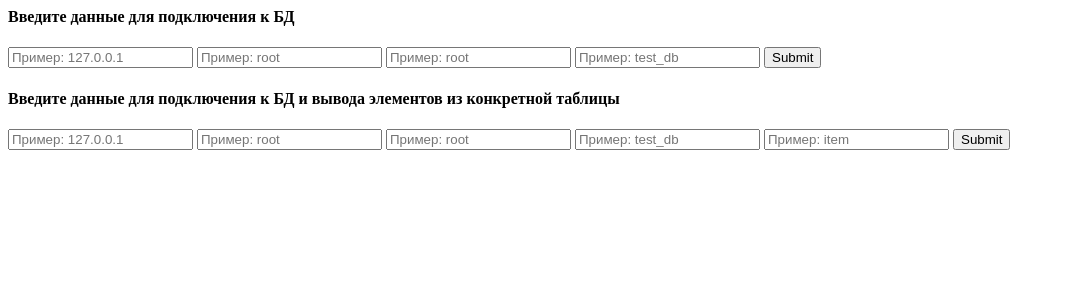
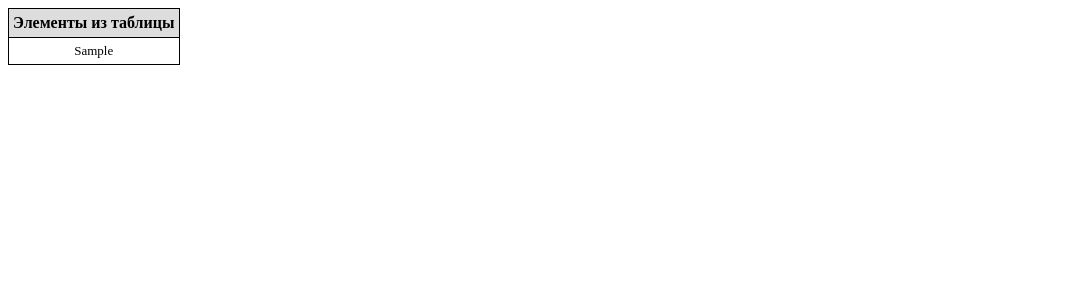
Before and after one commit to mxdzqr/Test, a PHP site: page / in a window 1280 px wide. Shown: the top 300 px of the page, without its empty margins (0-1065 px from the left). Run offline with PHP 8.4, Linux system fonts and the light colour scheme; tables that the repository leaves empty or names only in its code hold one stand-in row (values such as "Sample post").

Commit message:
task 1 completed

```diff
--- /dev/null
+++ b/task1/db_params.php
@@ -0,0 +1,7 @@
+<?
+    return array(
+        "host" => '127.0.0.1',
+        "dbname" => 'test',
+        "user" => 'root',
+        "password" => 'root',
+    );
--- a/task1/index.php
+++ b/task1/index.php
@@ -1,3 +1,36 @@
+<?
+class Db
+{
+    static function getConnection()
+    {
+        $paramsPath = 'db_params.php';
+        $params = include($paramsPath);
+
+        $dsn = "mysql:host={$params['host']};dbname={$params['dbname']}";
+        $db = new PDO($dsn, $params['user'], $params['password']);
+
+        $db->exec("set names utf8");
+
+        return $db;
+    }
+}
+
+class Table
+{
+    public static function getList($tableName)
+    {
+        $db = Db::getConnection();
+
+        $sql = 'SELECT * FROM ' . $tableName;
+        $result= $db->prepare($sql);
+        $result->execute();
+
+        return $result->fetchAll();
+    }
+}
+
+$arResult = Table::getList('item');
+?>
 <style>
     table.minimalistBlack {
         border: 1px solid #000000;
@@ -20,69 +53,16 @@
         text-align: center;
     }
 </style>
-
-<!-- Вывод доступных таблиц из БД -->
-<!-- Для теста ввести (host, user, password, dbname) -->
-<form class="database" method="post">
-    <h4>Введите данные для подключения к БД</h4>
-    <input type="text" name="host" placeholder="Пример: 127.0.0.1" required>
-    <input type="text" name="login" placeholder="Пример: root" required>
-    <input type="text" name="password" placeholder="Пример: root" required>
-    <input type="text" name="dbname" placeholder="Пример: test_db" required>
-    <input type="submit" name="submit">
-    <input type="hidden" name="tableList" value="tableList">
-</form>
-<? if(isset($_POST['tableList']) && $_POST['tableList'] != '' && $_POST['tableList'] == 'tableList'):
-    $db = mysqli_connect($_POST['host'], $_POST['login'], $_POST['password'], $_POST['dbname']);
-    $tableListSQL = "SHOW TABLES FROM ". $_POST['dbname'];
-    $tableResult = mysqli_query($db, $tableListSQL) or dir('Ошибка: ' . mysqli_error($db));
-    $tableList = mysqli_fetch_all($tableResult); ?>
 <table class="minimalistBlack">
     <thead>
     <tr>
-            <th>Таблицы в БД</th>
+        <th>Элементы из таблицы</th>
     </tr>
     </thead>
     <tbody>
-        <? foreach($tableList as $arItems): ?>
-            <tr><td><?= $arItems[0] ?></td></tr>
+    <? foreach($arResult as $arItems): ?>
+        <tr><td><?= $arItems[1] ?></td></tr>
     <? endforeach;?>
     </tbody>
     </tr>
 </table>
-<?  endif; ?>
-
-<!-- Доп.задание -->
-<!-- Для теста ввести (host, user, password, dbname, nameTable) -->
-<form class="database" method="post">
-    <h4>Введите данные для подключения к БД и вывода элементов из конкретной таблицы</h4>
-    <input type="text" name="host" placeholder="Пример: 127.0.0.1" required>
-    <input type="text" name="login" placeholder="Пример: root" required>
-    <input type="text" name="password" placeholder="Пример: root" required>
-    <input type="text" name="dbname" placeholder="Пример: test_db" required>
-    <input type="text" name="table" placeholder="Пример: item" required>
-    <input type="submit" name="submit">
-    <input type="hidden" name="tableItem" value="tableItem">
-</form>
-
-<? if(isset($_POST['tableItem']) && $_POST['tableItem'] != '' && $_POST['tableItem'] == 'tableItem'):
-    $db = mysqli_connect($_POST['host'], $_POST['login'], $_POST['password'], $_POST['dbname']);
-    $tableItemSQL = "SELECT * FROM ". $_POST['table'];
-    $tableItemResult = mysqli_query($db, $tableItemSQL) or dir('Ошибка: ' . mysqli_error($db));
-    $tableItemList = mysqli_fetch_all($tableItemResult); ?>
-    <table class="minimalistBlack">
-        <thead>
-        <tr>
-            <th>Элементы из таблицы <?= $_POST['table'] ?></th>
-        </tr>
-        </thead>
-        <tbody>
-        <? foreach($tableItemList as $arItems): ?>
-            <tr>
-                <td><?= $arItems[1] ?></td>
-            </tr>
-        <? endforeach;?>
-        </tbody>
-        </tr>
-    </table>
-<?  endif; ?>
```
Lines whose indentation alone changed are shown as unchanged.
